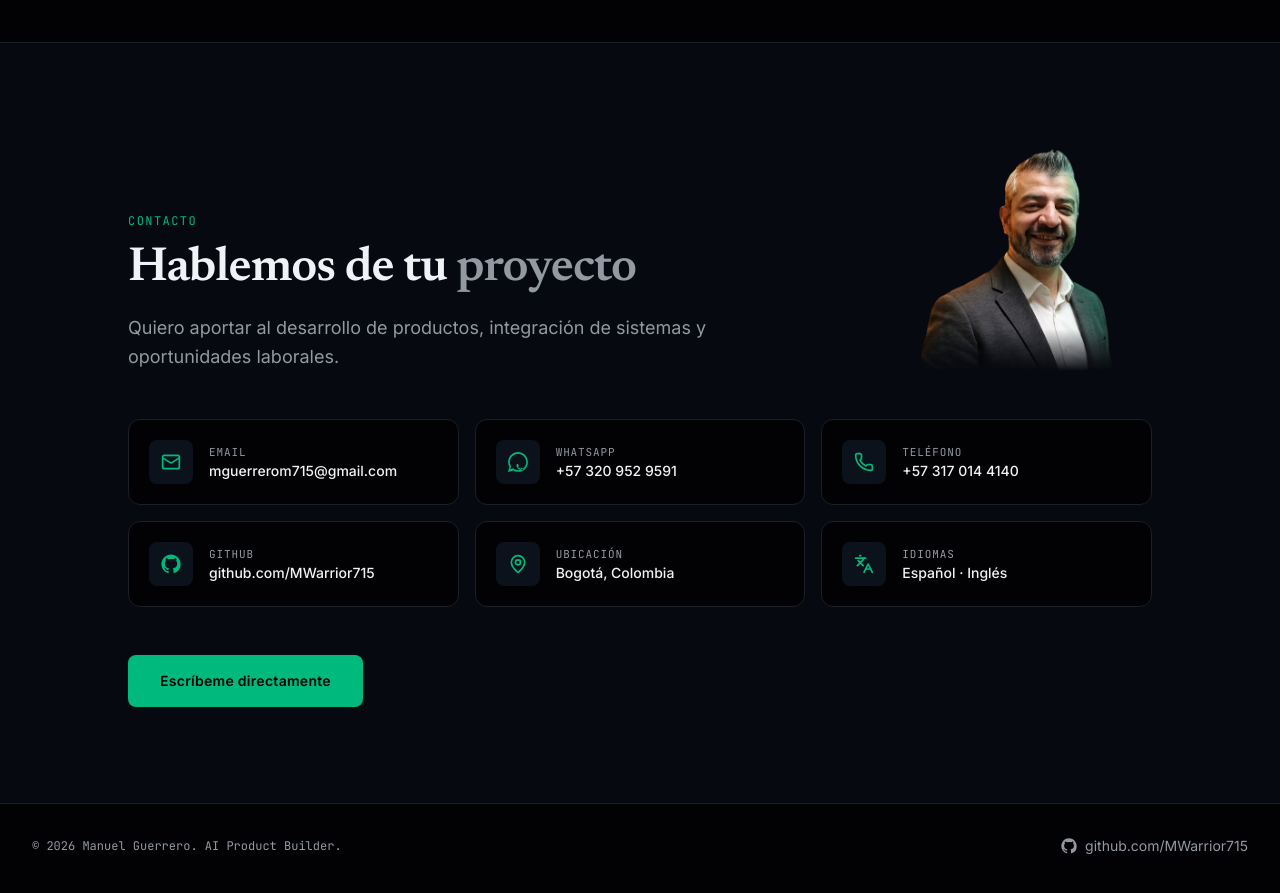
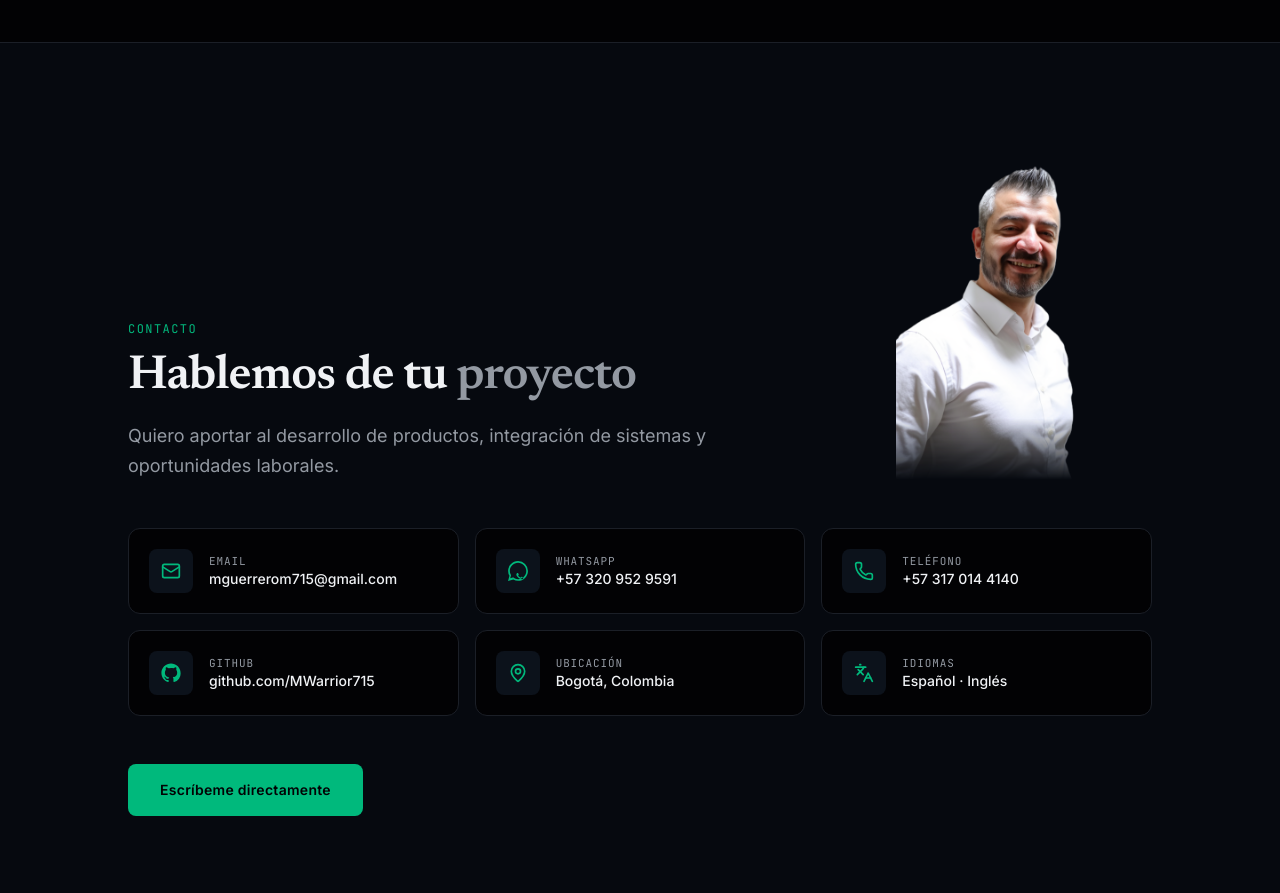
Before and after one commit to MWarrior715/portfolio-agentic, a React (Vite) app: page / in a window 1280 px wide. Shown: the part 5940-6833 px from the top of the page. Built offline with nearby package versions, Linux system fonts and the light colour scheme.

Commit message:
fix(contact): replace portrait with better-lit photo
Swap the contact portrait for a new cutout with more flattering face
lighting; downscale to 576x768 (3x display size) to keep the bundle lean.

Co-Authored-By: Claude Code <noreply@anthropic.com>

```diff
--- a/src/components/sections/Contact.tsx
+++ b/src/components/sections/Contact.tsx
@@ -52,8 +52,8 @@ export function Contact() {
             variants={scaleIn}
             src={contactPortrait}
             alt={t.contact.portraitAlt}
-            width={563}
-            height={512}
+            width={576}
+            height={768}
             loading="lazy"
             decoding="async"
             className="mx-auto w-44 max-w-full object-contain object-bottom [mask-image:linear-gradient(to_bottom,black_82%,transparent)] sm:w-52 lg:w-64"
```
Also changed, not shown: src/assets/contact-portrait.png.
